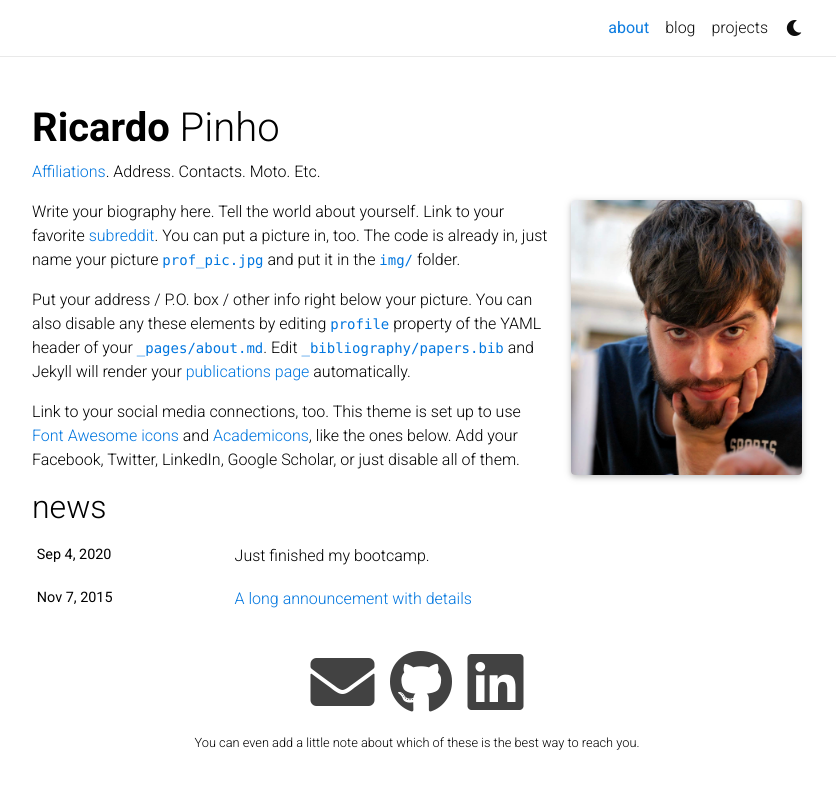
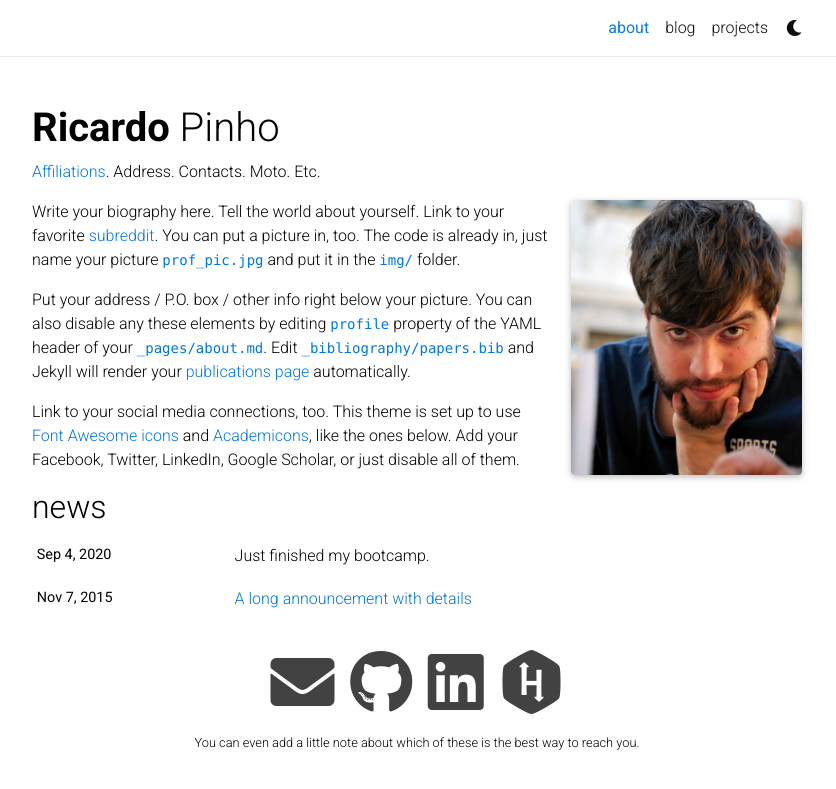
Before and after one commit to ricardogpinho/ricardogpinho.github.io, a Jekyll site: the page built from _pages/about.md, in a window 1280 px wide. Shown: the top 789 px of the page, without its empty margins (223-1059 px from the left). Built offline with Jekyll 4.4.1, drawn with Linux system fonts in a browser that asks for light colours; nearby versions of some CDN libraries; a style sheet for code colours, icons or effects is not loaded.

Commit message:
add hackerrank social link with fab icon on the about page

```diff
--- a/_config.yml
+++ b/_config.yml
@@ -53,6 +53,7 @@ blogger_url: # your blogger URL
 work_url: # work page URL
 keybase_username: # your keybase user name
 wikidata_id: # your wikidata id
+hackerrank_username: ricardogpt
 
 contact_note: >
   You can even add a little note about which of these is the best way to reach you.
--- a/_includes/social.html
+++ b/_includes/social.html
@@ -12,6 +12,7 @@
   {% if site.blogger_url %}<a href="{{ site.blogger_url }}" target="_blank" title="Blogger"><i class="fab fa-blogger-b"></i></a>{% endif %}
   {% if site.work_url %}<a href="{{ site.work_url }}" target="_blank" title="Work"><i class="fas fa-briefcase"></i></a>{% endif %}
   {% if site.wikidata_id %}<a href="https://www.wikidata.org/wiki/{{ site.wikidata_id }}" target="_blank" title="Wikidata"><i class="fas fa-barcode"></i></a>{% endif %}
+  {% if site.hackerrank_username %}<a href="https://www.hackerrank.com/{{ site.hackerrank_username }}" target="_blank" title="Hackerrank"><i class="fab fa-hackerrank"></i></a>{% endif %}
   {% if site.strava_userid %}<a href="https://www.strava.com/athletes/{{ site.strava_userid }}" target="_blank" title="Strava"><i class="fab fa-strava"></i></a>{% endif %}
   {% if site.keybase_username %}<a href="https://keybase.io/{{ site.keybase_username }}" target="_blank" title="Keybase"><i class="fab fa-keybase"></i></a>{% endif %}
 </span>
```
Also changed, not shown: 1 other file.
